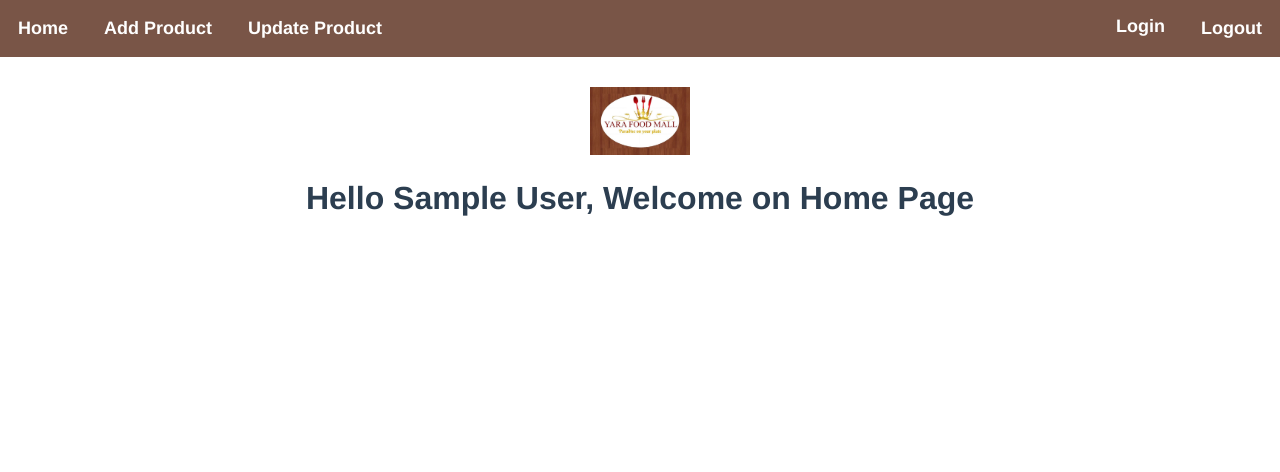
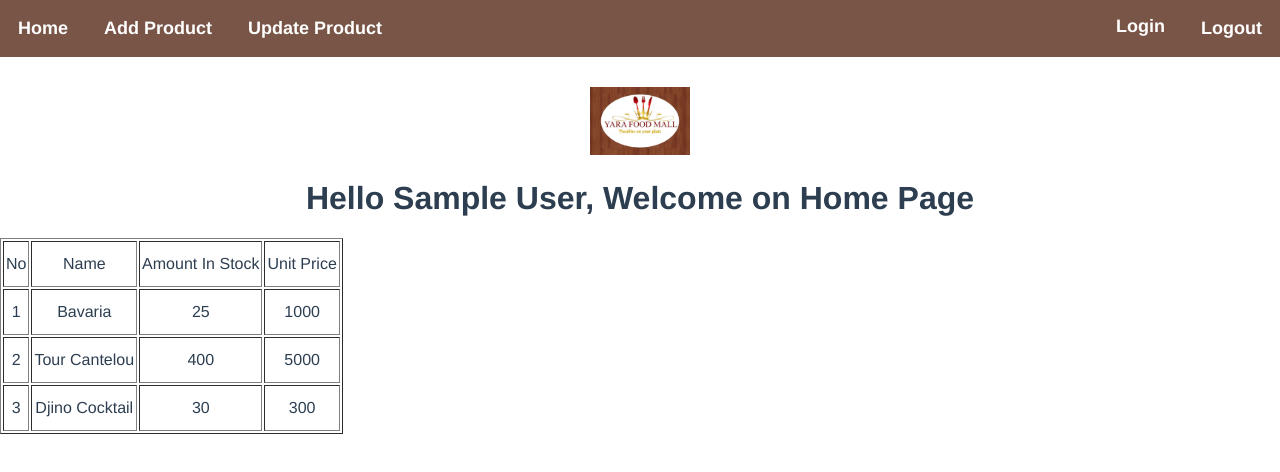
Before and after one commit to eugeneegbe/manage-resto, a Vue app: page / in a window 1280 px wide. Shown: the top 472 px of the page. Built offline with nearby package versions, Linux system fonts and the light colour scheme; sample sign-in values are in the browser's storage.

Commit message:
Added product listing

```diff
--- a/src/components/HomePage.vue
+++ b/src/components/HomePage.vue
@@ -2,6 +2,20 @@
     <ResHeader />
     <img class="logo" src="../assets/yarafdmall.jpeg" />
     <h1>Hello {{ name }}, Welcome on Home Page</h1>
+    <table border="1">
+        <tr>
+            <td>No</td>
+            <td>Name</td>
+            <td>Amount In Stock</td>
+            <td>Unit Price</td>
+        </tr>
+        <tr v-for="item in restaurants" :key="item.id">
+            <td>{{item.id}}</td>
+            <td>{{item.name}}</td>
+            <td>{{item.stock}}</td>
+            <td>{{item.price}}</td>
+        </tr>
+    </table>
 </template>
 
 <script>
@@ -15,7 +29,8 @@ export default {
     },
     data() {
         return {
-            name: ''
+            name: '',
+            restaurants: []
         }
     },
     mounted() {
@@ -23,6 +38,27 @@ export default {
 
         if(user_data){
             this.name = user_data.name
+            let restaurants = [
+                {
+                    "id": 1,
+                    "name": "Bavaria",
+                    "stock": 25,
+                    "price": 1000
+                },
+                {
+                    "id": 2,
+                    "name": "Tour Cantelou",
+                    "stock": 400,
+                    "price": 5000
+                },
+                {
+                    "id": 3,
+                    "name": "Djino Cocktail",
+                    "stock": 30,
+                    "price": 300
+                }
+            ]
+            this.restaurants = restaurants
         }else{
             this.$router.push({ path: '/login' })
         }
@@ -34,4 +70,9 @@ export default {
 .logo {
     width: 100px;
 }
+td{
+    widows: 160px;
+    height: 40px;
+    padding: 2px;
+}
 </style>
```
